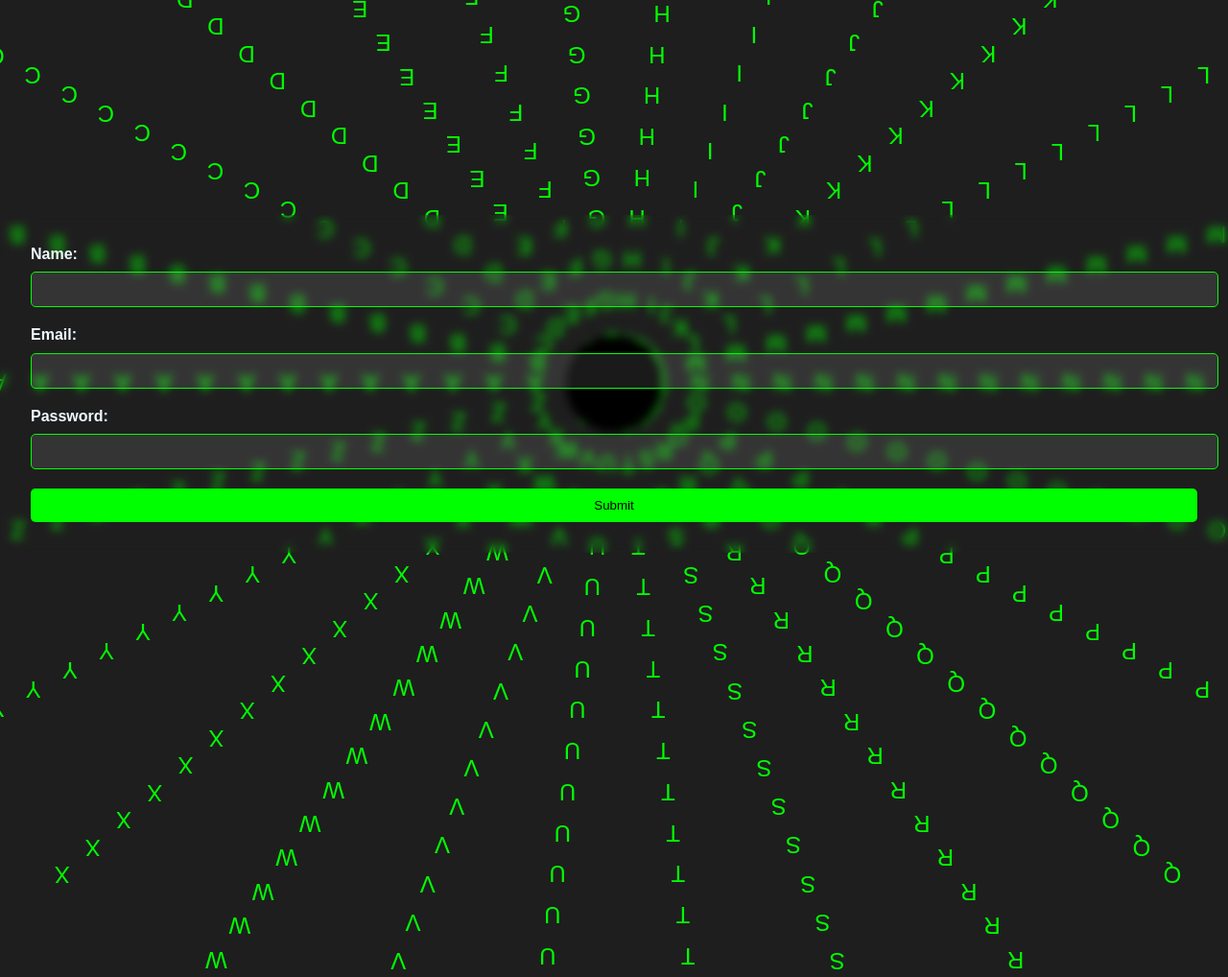
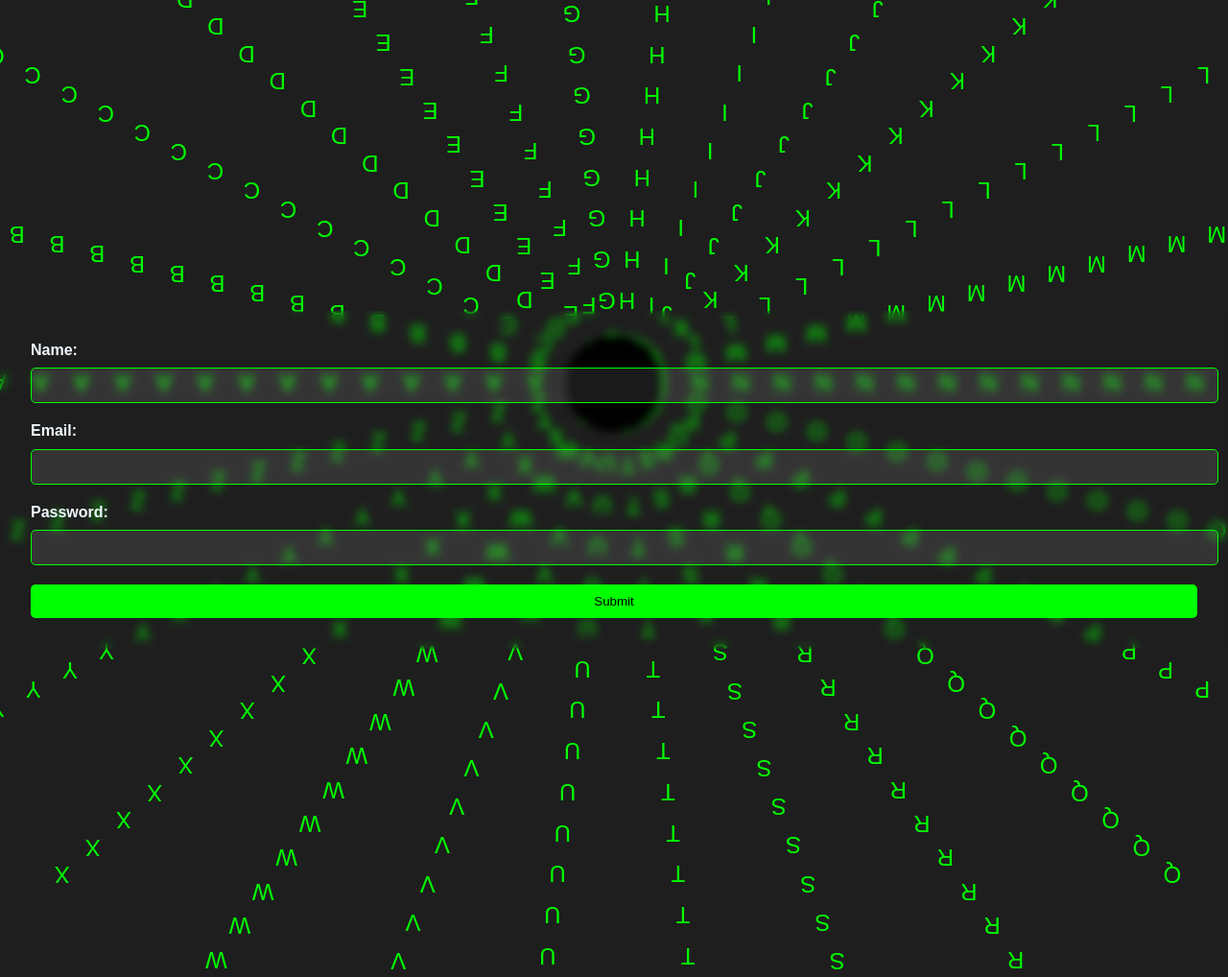
Before and after one commit to hardev0000/hardev_login_neon, a plain HTML site: page index.html in a window 1280 px wide. Shown: the top 1018 px of the page at 96% size. Drawn offline with Linux system fonts and the light colour scheme.

Commit message:
Update index.html

```diff
--- a/index.html
+++ b/index.html
@@ -25,6 +25,7 @@
         border-radius: 50%;
         position: absolute;
         animation: orbit 10s linear infinite;
+        z-index: -1;
     }
     .letter {
         position: absolute;
@@ -39,6 +40,17 @@
             transform: rotate(360deg);
         }
     }
+
+
+    .main{
+        margin-top:100px;
+        width: 100vw;
+        height: 100vh;
+        display: flex;
+        justify-content: center;
+        align-items: center;
+    }
+
 
 .form-group {
     margin-bottom: 20px;
@@ -100,7 +112,7 @@ input:focus{
 </style>
 </head>
 <body>
-
+    <div class="main">
         <div class="form-container">
             <form>
                 <div class="form-group">
@@ -117,6 +129,9 @@ input:focus{
                 </div>
                 <input type="submit" value="Submit">
             </form>
+
+    </div>
+
 
 
 
```
Lines whose indentation alone changed are shown as unchanged.
